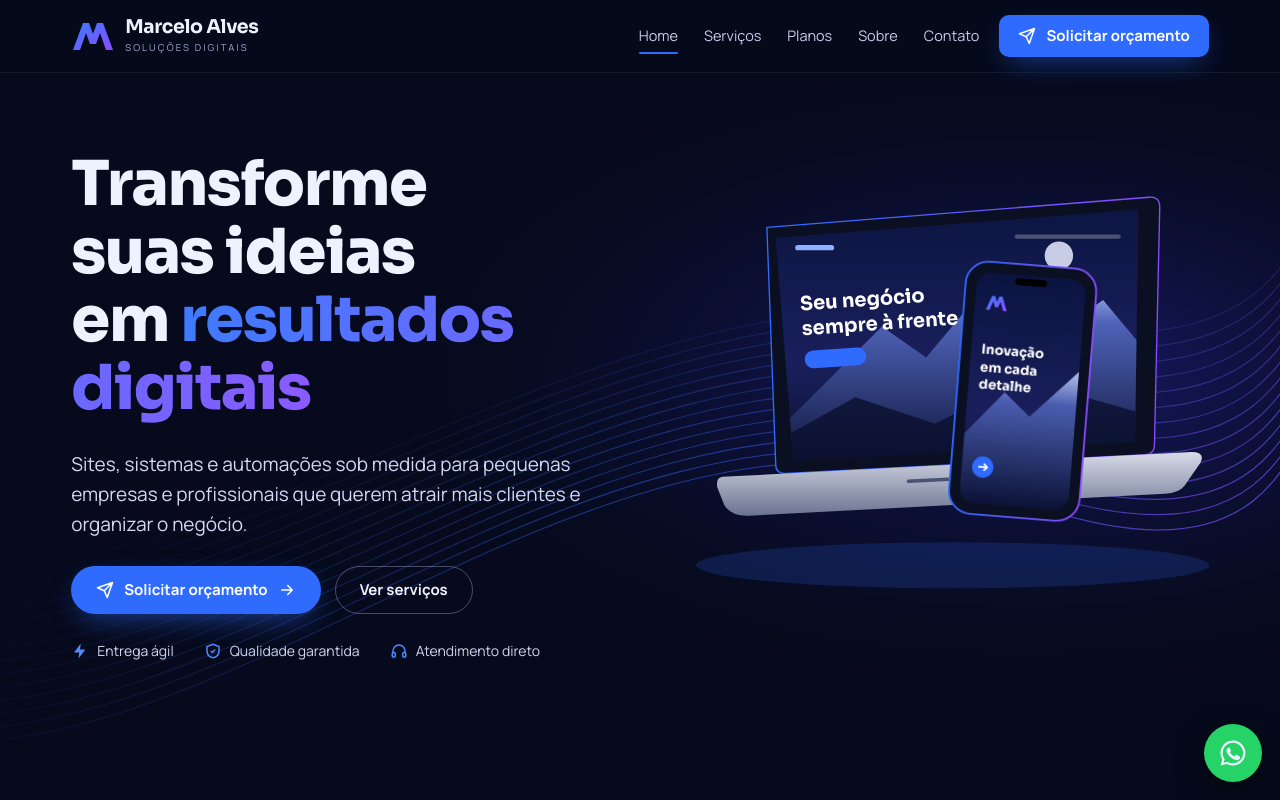
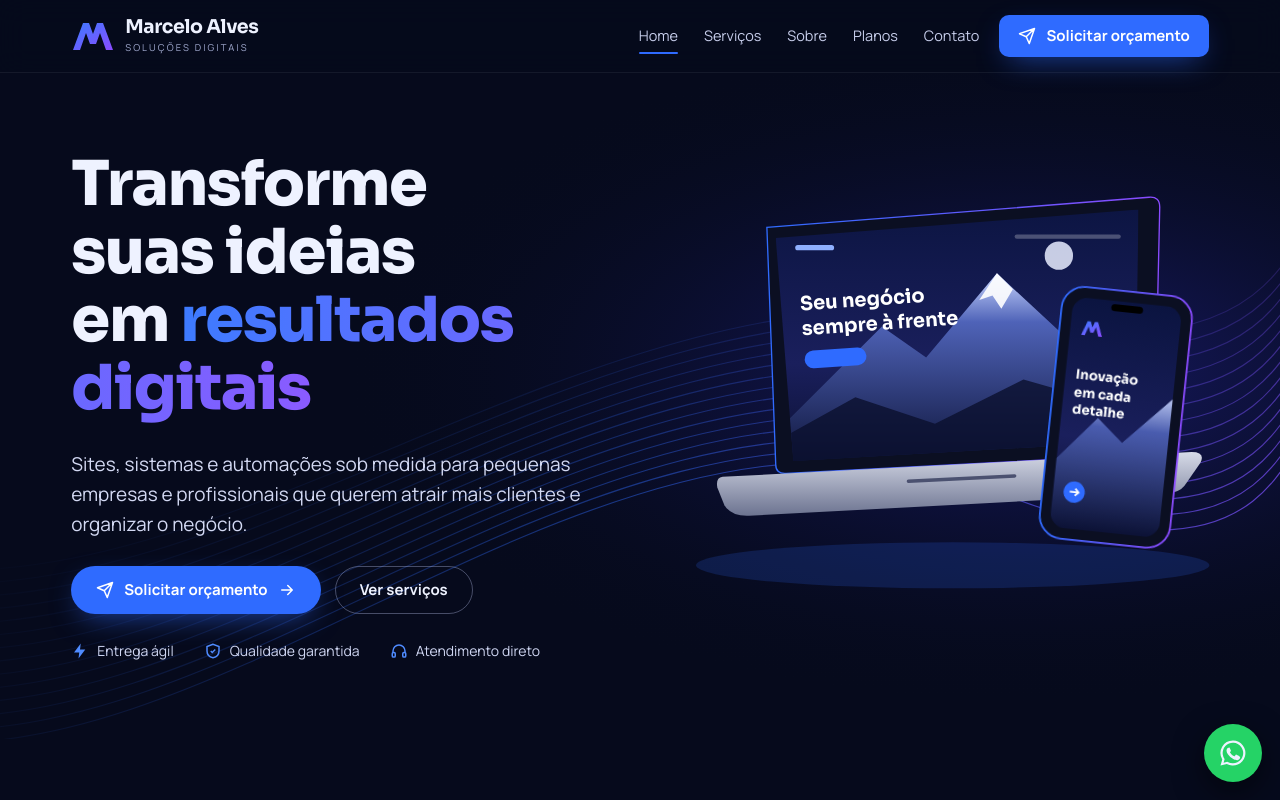
Before and after one commit to WieskaMarcelo/site-marcelo-alves, a plain HTML site: page index.html in a window 1280 px wide. Shown: the top 800 px of the page. Drawn offline with Linux system fonts and the light colour scheme.

Commit message:
Ajusta posição do celular no hero e ordem do menu
Co-Authored-By: Claude Opus 5.5 <noreply@anthropic.com>
Claude-Session: https://claude.ai/code/session_01WUzr7az4NYHJgVG6kHVXWf

```diff
--- a/index.html
+++ b/index.html
@@ -92,7 +92,7 @@ nav .btn{min-height:42px;padding:0 18px;border-radius:10px}
 .arr.l{left:-22px}.arr.r{right:-22px}
 /* about */
 .about{display:grid;grid-template-columns:minmax(0,1fr) minmax(0,1fr) minmax(0,.75fr);gap:40px;align-items:center}
-.ide{border-radius:16px;border:1px solid #2f6bff55;background:#070c22;box-shadow:0 30px 60px -30px #2f6bff88,inset 0 0 0 1px #ffffff08;overflow:hidden;font:13px/1.75 ui-monospace,SFMono-Regular,Menlo,monospace}
+.ide{border-radius:16px;border:1px solid #2f6bff55;background:#070c22;box-shadow:0 30px 60px -30px #2f6bff88,inset 0 0 0 1px #ffffff08;overflow:hidden;font:12px/1.75 ui-monospace,SFMono-Regular,Menlo,monospace}
 .ide .tb{display:flex;gap:6px;padding:12px 14px;border-bottom:1px solid #ffffff10}.ide .tb i{width:10px;height:10px;border-radius:50%;background:#2a3566}
 .ide pre{margin:0;padding:18px 20px;overflow-x:auto;color:#c9d2ff}
 .k{color:#8a6bff}.s{color:#5fd4a8}.f{color:#5aa2ff}.c{color:#56608f}
@@ -181,7 +181,7 @@ footer .bt{display:flex;flex-wrap:wrap;justify-content:space-between;gap:10px;bo
 
 <nav><div class="wrap">
   <a class="brand" href="#topo" aria-label="Marcelo Alves, início"><svg><use href="#logo"/></svg><span><b>Marcelo Alves</b><small>SOLUÇÕES DIGITAIS</small></span></a>
-  <div class="links" id="links"><a href="#topo" class="on">Home</a><a href="#servicos">Serviços</a><a href="#planos">Planos</a><a href="#sobre">Sobre</a><a href="#contato">Contato</a></div>
+  <div class="links" id="links"><a href="#topo" class="on">Home</a><a href="#servicos">Serviços</a><a href="#sobre">Sobre</a><a href="#planos">Planos</a><a href="#contato">Contato</a></div>
   <a class="btn pri" href="#contato"><svg><use href="#send"/></svg><span>Solicitar orçamento</span></a>
 </div></nav>
 
@@ -234,7 +234,7 @@ footer .bt{display:flex;flex-wrap:wrap;justify-content:space-between;gap:10px;bo
         <path d="M90 340 L620 312 Q636 312 630 324 L612 350 Q606 358 590 359 L120 384 Q100 385 92 372 L84 352 Q82 341 90 340Z" fill="url(#alu)"/>
         <path d="M300 345 L420 339" stroke="#4b5170" stroke-width="4" stroke-linecap="round"/>
         <!-- phone -->
-        <g class="float" transform="translate(470 120) rotate(6)">
+        <g transform="translate(470 120) rotate(6)"><g class="float">
           <rect x="6" y="4" width="148" height="286" rx="26" fill="#0b0f22" stroke="url(#rim)" stroke-width="2"/>
           <g clip-path="url(#pcd)">
             <rect x="18" y="16" width="124" height="262" fill="url(#sky)"/>
@@ -246,7 +246,7 @@ footer .bt{display:flex;flex-wrap:wrap;justify-content:space-between;gap:10px;bo
             <circle cx="42" cy="236" r="12" fill="#2f6bff"/><path d="M37 236h10m-4-4 4 4-4 4" stroke="#fff" stroke-width="2" fill="none"/>
           </g>
           <rect x="62" y="20" width="36" height="8" rx="4" fill="#000"/>
-        </g>
+        </g></g>
       </svg>
     </div>
   </div>
@@ -353,7 +353,7 @@ footer .bt{display:flex;flex-wrap:wrap;justify-content:space-between;gap:10px;bo
 <footer><div class="wrap">
   <div class="row">
     <a class="brand" href="#topo"><svg><use href="#logo"/></svg><span><b>Marcelo Alves</b><small>SOLUÇÕES DIGITAIS</small></span></a>
-    <div class="fl"><a href="#topo">Home</a><a href="#servicos">Serviços</a><a href="#planos">Planos</a><a href="#sobre">Sobre</a><a href="#contato">Contato</a></div>
+    <div class="fl"><a href="#topo">Home</a><a href="#servicos">Serviços</a><a href="#sobre">Sobre</a><a href="#planos">Planos</a><a href="#contato">Contato</a></div>
     <div class="fc"><a href="#" id="waFoot"><svg style="color:#25d366"><use href="#wa"/></svg>(32) 99828-2452</a><a href="mailto:marceloalvesjf@gmail.com"><svg viewBox="0 0 24 24" fill="none" stroke="#4f8bff" stroke-width="1.8"><rect x="3" y="5" width="18" height="14" rx="2"/><path d="m3 7 9 6 9-6"/></svg>marceloalvesjf@gmail.com</a></div>
     <div class="soc">
       <a href="https://www.instagram.com/alvesmm__/" target="_blank" rel="noopener" aria-label="Instagram"><svg viewBox="0 0 24 24" fill="none" stroke="currentColor" stroke-width="1.8"><rect x="3" y="3" width="18" height="18" rx="5"/><circle cx="12" cy="12" r="4"/><circle cx="17.5" cy="6.5" r=".8" fill="currentColor"/></svg></a>
```
